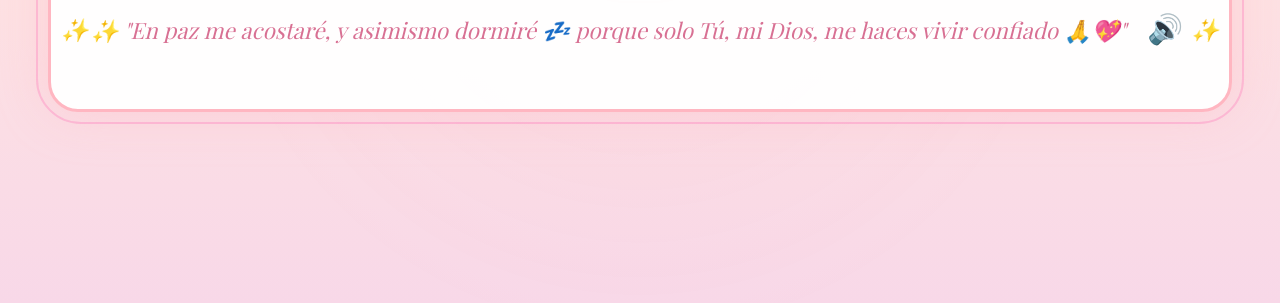
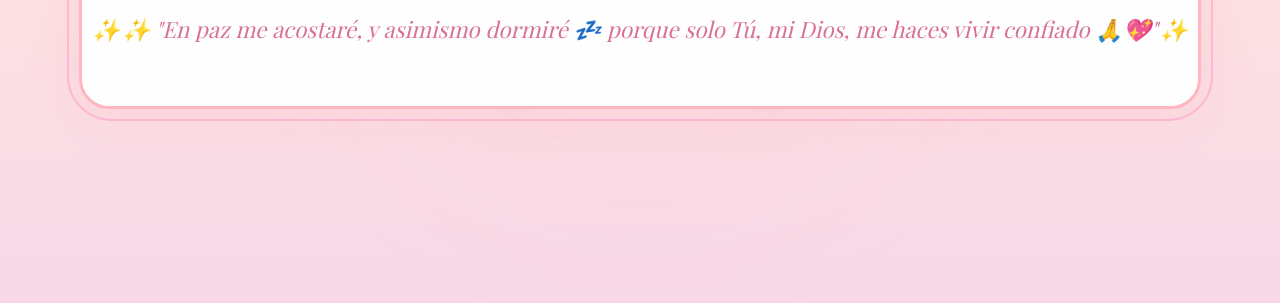
Before and after one commit to edwinmiguelflex/goodnight1, a plain HTML site: page index.html in a window 1280 px wide. Shown: the part 497-800 px from the top of the page. Drawn offline with nearby package versions, Linux system fonts and the light colour scheme.

Commit message:
Update index.html

```diff
--- a/index.html
+++ b/index.html
@@ -235,10 +235,7 @@
 
         <p class="bible-verse">
     ✨ "En paz me acostaré, y asimismo dormiré 💤 porque solo Tú, mi Dios, me haces vivir confiado 🙏💖"
-    <button onclick="readVerse()" title="Escuchar versículo"
-        style="margin-left: 10px; background: none; border: none; cursor: pointer; font-size: 1.8rem;">
-    🔊
-</button>
+
 
 </p>
 
```
